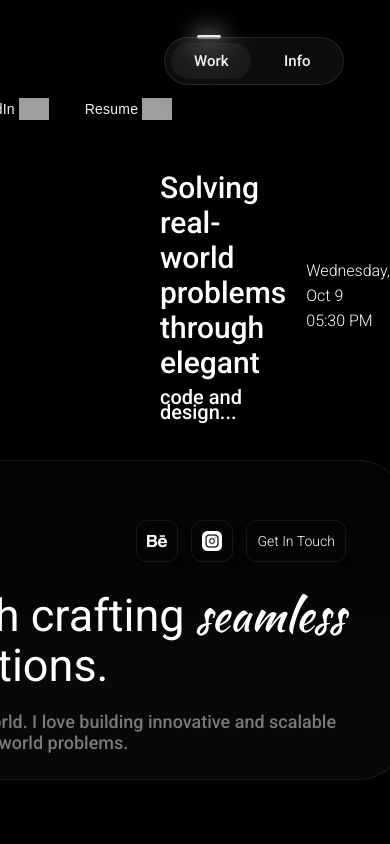
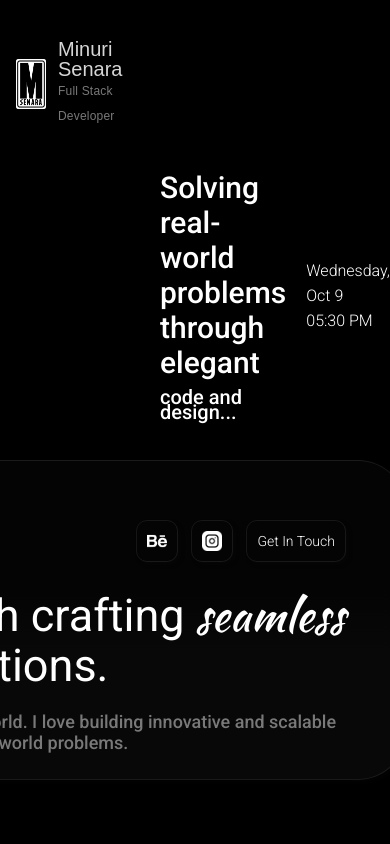
Before and after one commit to minuri12/PortfolioHewage, a React (Create React App) app: page /Work in a window 390 px wide. Shown: the top 844 px of the page. Built offline with nearby package versions, Linux system fonts and the light colour scheme; grey boxes are pictures that could not be loaded.

Commit message:
Responsive1

```diff
--- a/src/Components/Navbar/Navbar.css
+++ b/src/Components/Navbar/Navbar.css
@@ -48,7 +48,6 @@
 }
 
 .Navbar {
-  margin: 40px;
   display: flex;
   justify-content: space-between;
   align-items: center;
@@ -102,6 +101,12 @@ a {
   display: flex;
   position: relative;
   box-shadow: 0 10px 25px rgba(0, 0, 0, 0.15);
+}
+
+.pil2 {
+  width: 50px;
+  height: 50px;
+  display: none;
 }
 
 .section-nav {
@@ -233,3 +238,54 @@ a {
 * {
   font-family: "Roboto", sans-serif;
 }
+
+@media (max-width: 1110px) {
+  .section-nav {
+    padding-left: 16px;
+
+    padding-right: 16px;
+  }
+
+  .nav-pill-wrapper {
+    margin-left: 180px;
+    margin-right: 180px;
+  }
+}
+
+@media (max-width: 864px) {
+  .nav-pill-wrapper {
+    margin-left: 150px;
+    margin-right: 150px;
+  }
+}
+
+@media (max-width: 742px) {
+  .section-nav {
+    justify-content: space-between;
+  }
+
+  .chip-socials-wrapper {
+    display: none;
+  }
+
+  .Navbar {
+    justify-content: space-between;
+  }
+
+  .nav-pill-wrapper {
+    margin-left: 400px;
+    margin-right: 0px;
+    justify-content: right;
+  }
+
+  .nav-pill {
+    justify-content: space-between;
+  }
+
+  .pil2 {
+    display: block;
+    margin-left: 20px;
+    justify-content: center;
+    display: flex;
+  }
+}
--- a/src/Components/Navbar/Navbar.jsx
+++ b/src/Components/Navbar/Navbar.jsx
@@ -1,9 +1,18 @@
 import "./Navbar.css";
 import Logo from "../../Assets/Logo.png";
 import { Link, useLocation } from "react-router-dom";
+import { useState } from "react"; // Import useState for managing menu state
 
 function Navbar() {
-  const location = useLocation; // Get the current location
+  const location = useLocation(); // Correctly call useLocation
+  const [isMenuOpen, setIsMenuOpen] = useState(false); // State for mobile menu
+
+  const [isDropdownOpen, setIsDropdownOpen] = useState(false); // Manage dropdown visibility
+
+  // Toggle dropdown function
+  const toggleDropdown = () => {
+    setIsDropdownOpen(!isDropdownOpen); // Toggle the current state
+  };
 
   // Determine the active section based on the current URL path
   const isWorkPage = location.pathname === "/Work";
@@ -18,10 +27,10 @@ function Navbar() {
             <div className="text-logo">Minuri Senara</div>
             <div className="text-underlogo">Full Stack Developer</div>
           </div>
+        </div>
 
-          <div>
-            <div className="nav-pill-wrapper">
-              {}
+        {/* Navigation Links */}
+        <div className={`nav-pill-wrapper ${isMenuOpen ? "active" : ""}`}>
           <div
             className={`nav-indicator-glow ${
               isWorkPage ? "glow-work" : isInfoPage ? "glow-info" : ""
@@ -29,7 +38,6 @@ function Navbar() {
           ></div>
 
           <div className="nav-pill">
-                {}
             <Link to="/Work" className="nav-toggle work w-inline-block">
               <div className="text-nav-toggle">Work</div>
             </Link>
@@ -39,6 +47,32 @@ function Navbar() {
             <div className="nav-indicator-pill"></div>
           </div>
         </div>
+
+        <div className="nav-pill pil2">
+          <div className="nav-toggle work w-inline-block ">
+            <div className="text-nav-toggle ">@</div>
+          </div>
+        </div>
+        {isDropdownOpen && (
+          <div className="dropdown-content">
+            <a
+              href="https://www.linkedin.com/in/mshewage/"
+              target="_blank"
+              rel="noopener noreferrer"
+              className="dropdown-link"
+            >
+              LinkedIn
+            </a>
+            <a
+              href="https://drive.google.com/file/d/167oQtkvzh5bpspC_XLpRthUL3fq0th1F/view?usp=sharing"
+              target="_blank"
+              rel="noopener noreferrer"
+              className="dropdown-link"
+            >
+              Resume
+            </a>
+          </div>
+        )}
 
         <div className="nav-right-wrapper">
           <div className="chip-socials-wrapper">
@@ -74,8 +108,6 @@ function Navbar() {
         </div>
       </div>
     </div>
-      </div>
-    </div>
   );
 }
 
```
Lines whose indentation alone changed are shown as unchanged.
